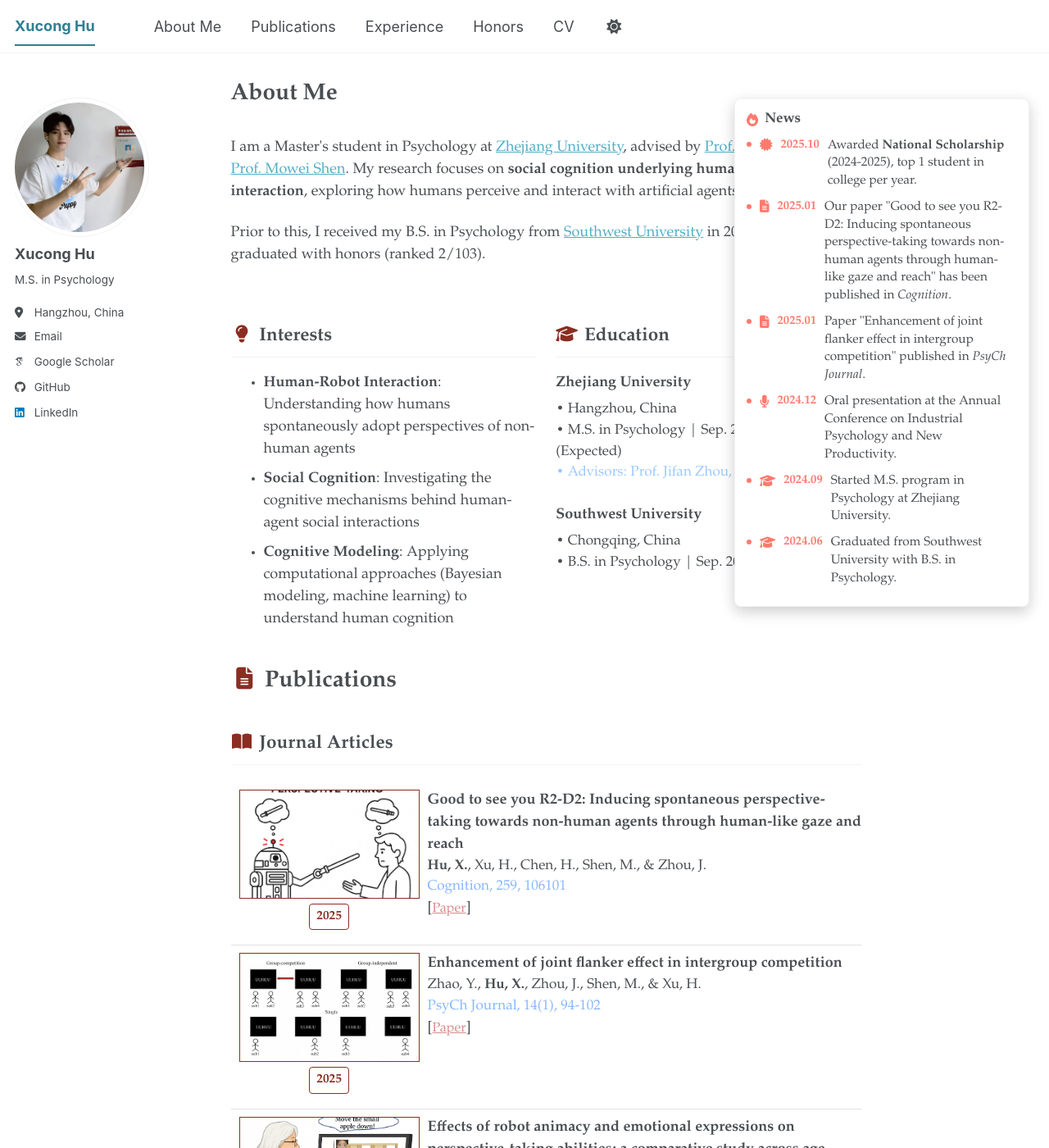
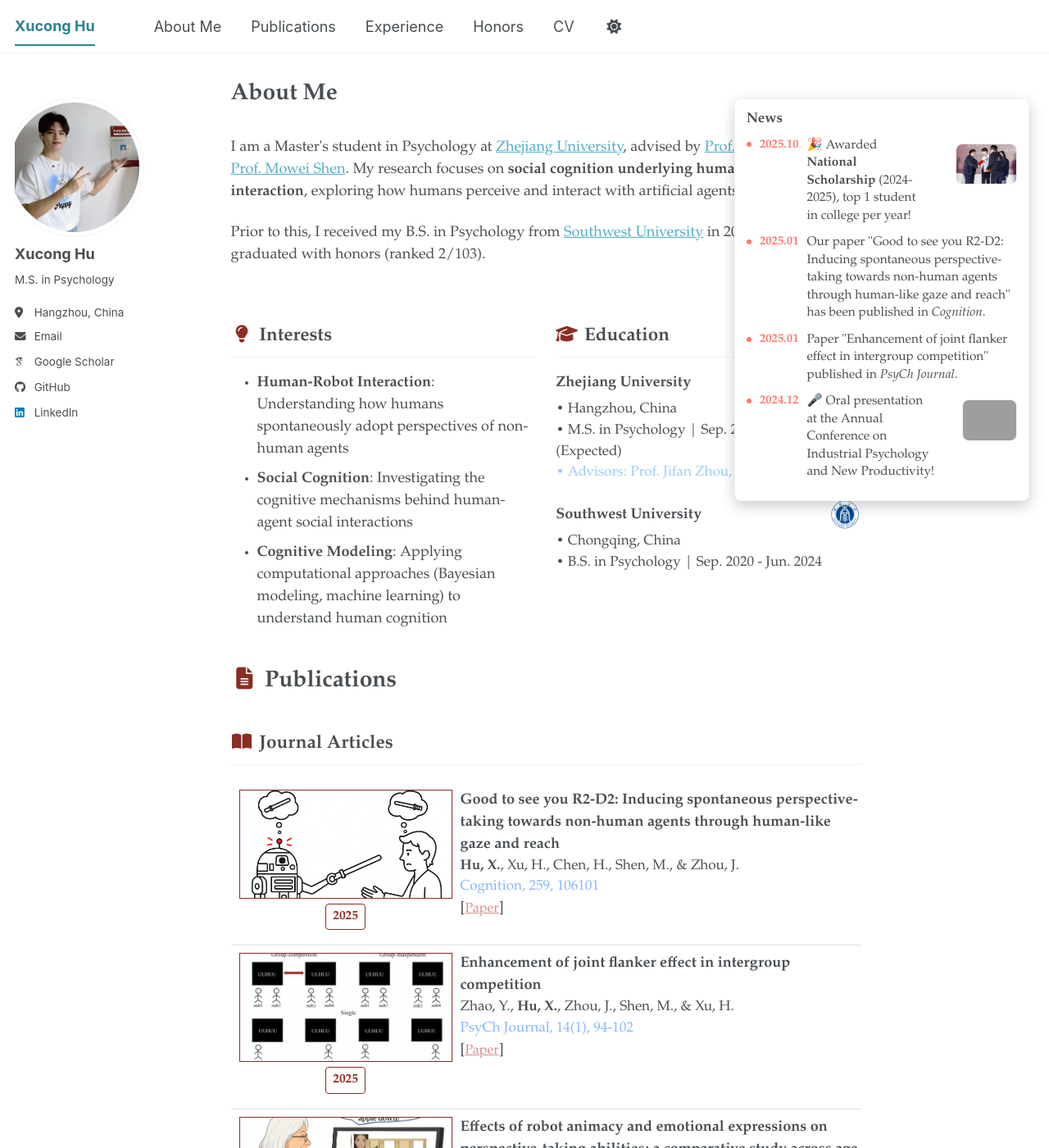
Before and after one commit to xuconghu/xuconghu.github.io, a Jekyll site: the page built from _pages/about.md, in a window 1280 px wide and 1400 px high. Shown: the whole window at 82% size. Built offline with Jekyll 4.4.1, drawn with Linux system fonts in a browser that asks for light colours; some web fonts are replaced; a script bundle is joined from its source files by our own code; library files that are not in the unit come from our copies; grey boxes are pictures that could not be loaded.

Commit message:
Refine news styling and layout tweaks

```diff
--- a/_pages/about.md
+++ b/_pages/about.md
@@ -50,39 +50,30 @@
 
 <aside class="news-float" aria-label="News">
   <div class="news-header">
-    <i class="fas fa-fire news-logo" aria-hidden="true"></i>
     <span class="news-title">News</span>
   </div>
   <ul class="news-list">
     <li class="news-item">
-      <span class="news-icon"><i class="fas fa-certificate" aria-hidden="true"></i></span>
       <span class="news-date">2025.10</span>
-      <span class="news-text">Awarded <strong>National Scholarship</strong> (2024-2025), top 1 student in college per year.</span>
+      <span class="news-text">🎉 Awarded <strong>National Scholarship</strong> (2024-2025), top 1 student in college per year!</span>
+      <div class="news-media">
+        <img src="{{ "/info/news/National%20Scholarship.jpg" | relative_url }}" alt="National Scholarship" />
+      </div>
     </li>
     <li class="news-item">
-      <span class="news-icon"><i class="fas fa-file-lines" aria-hidden="true"></i></span>
       <span class="news-date">2025.01</span>
       <span class="news-text">Our paper "Good to see you R2-D2: Inducing spontaneous perspective-taking towards non-human agents through human-like gaze and reach" has been published in <em>Cognition</em>.</span>
     </li>
     <li class="news-item">
-      <span class="news-icon"><i class="fas fa-file-lines" aria-hidden="true"></i></span>
       <span class="news-date">2025.01</span>
       <span class="news-text">Paper "Enhancement of joint flanker effect in intergroup competition" published in <em>PsyCh Journal</em>.</span>
     </li>
     <li class="news-item">
-      <span class="news-icon"><i class="fas fa-microphone" aria-hidden="true"></i></span>
       <span class="news-date">2024.12</span>
-      <span class="news-text">Oral presentation at the Annual Conference on Industrial Psychology and New Productivity.</span>
-    </li>
-    <li class="news-item">
-      <span class="news-icon"><i class="fas fa-graduation-cap" aria-hidden="true"></i></span>
-      <span class="news-date">2024.09</span>
-      <span class="news-text">Started M.S. program in Psychology at Zhejiang University.</span>
-    </li>
-    <li class="news-item">
-      <span class="news-icon"><i class="fas fa-graduation-cap" aria-hidden="true"></i></span>
-      <span class="news-date">2024.06</span>
-      <span class="news-text">Graduated from Southwest University with B.S. in Psychology.</span>
+      <span class="news-text">🎤 Oral presentation at the Annual Conference on Industrial Psychology and New Productivity!</span>
+      <div class="news-media">
+        <img src="{{ "/info/news/Annual%20Conference%20on%20Industrial%20Psychology%20and%20New%20Productivity.jpg" | relative_url }}" alt="Annual Conference on Industrial Psychology and New Productivity" />
+      </div>
     </li>
   </ul>
 </aside>
--- a/_sass/layout/_sidebar.scss
+++ b/_sass/layout/_sidebar.scss
@@ -99,7 +99,7 @@
     border-radius: 50%;
     object-fit: cover;
     display: block;
-    margin-left: -6px;
+    margin-left: -12px;
     margin-right: auto;
 
     @include breakpoint($large) {
--- a/assets/css/main.scss
+++ b/assets/css/main.scss
@@ -75,7 +75,7 @@
 }
 
 .about-list {
-  margin-left: 0;
+  margin-left: -8px;
 }
 
 .edu-item {
@@ -255,13 +255,13 @@
 
 .pub-left {
   float: left;
-  width: 240px;
+  width: 280px;
   text-align: center;
 }
 
 .pub-cover {
   display: block;
-  width: 220px;
+  width: 260px;
   height: 133px;
   margin: 0 auto 6px;
   border: 1px solid #8b2d22;
@@ -281,7 +281,7 @@
 
 .pub-right {
   float: right;
-  width: calc(100% - 240px);
+  width: calc(100% - 280px);
 }
 
 .pub-right > .title {
@@ -400,6 +400,18 @@
   color: var(--global-text-color);
 }
 
+.news-media {
+  margin: 8px 0 0 24px;
+}
+
+.news-media img {
+  display: block;
+  width: 100%;
+  max-width: 280px;
+  border-radius: 8px;
+  border: 1px solid var(--global-border-color);
+}
+
 @media screen and (max-width: 900px) {
   .about-split {
     grid-template-columns: 1fr;
```
Also changed, not shown: info/news/National Scholarship.jpg (added), 1 other file.
